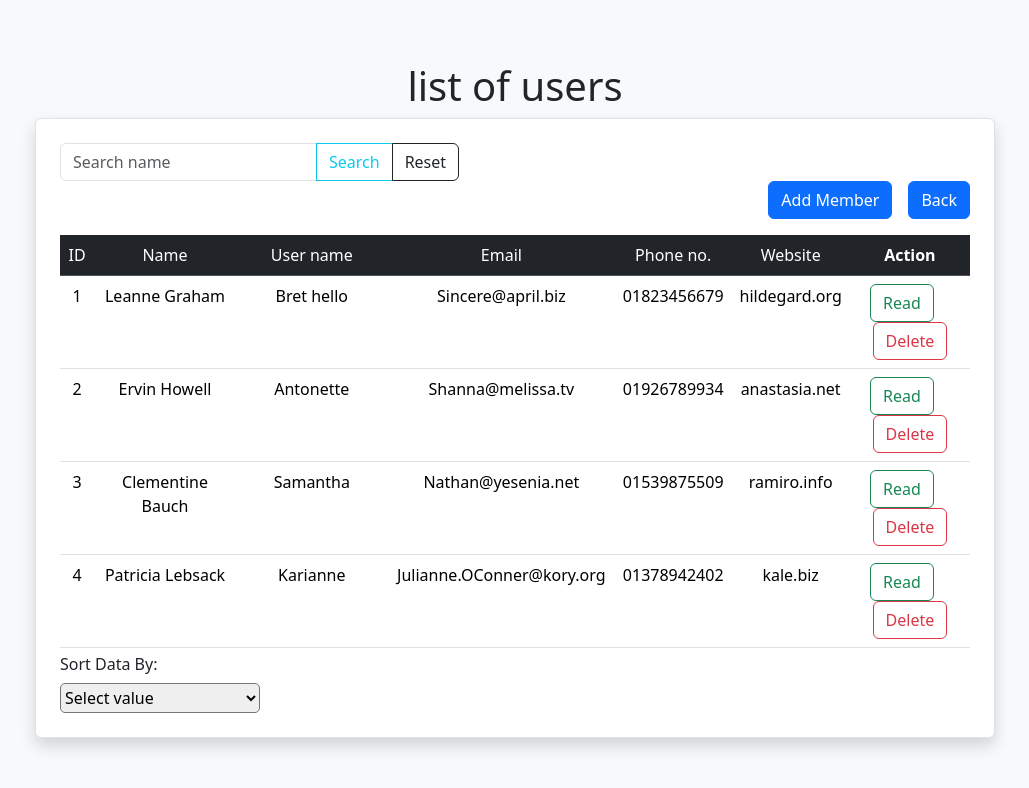
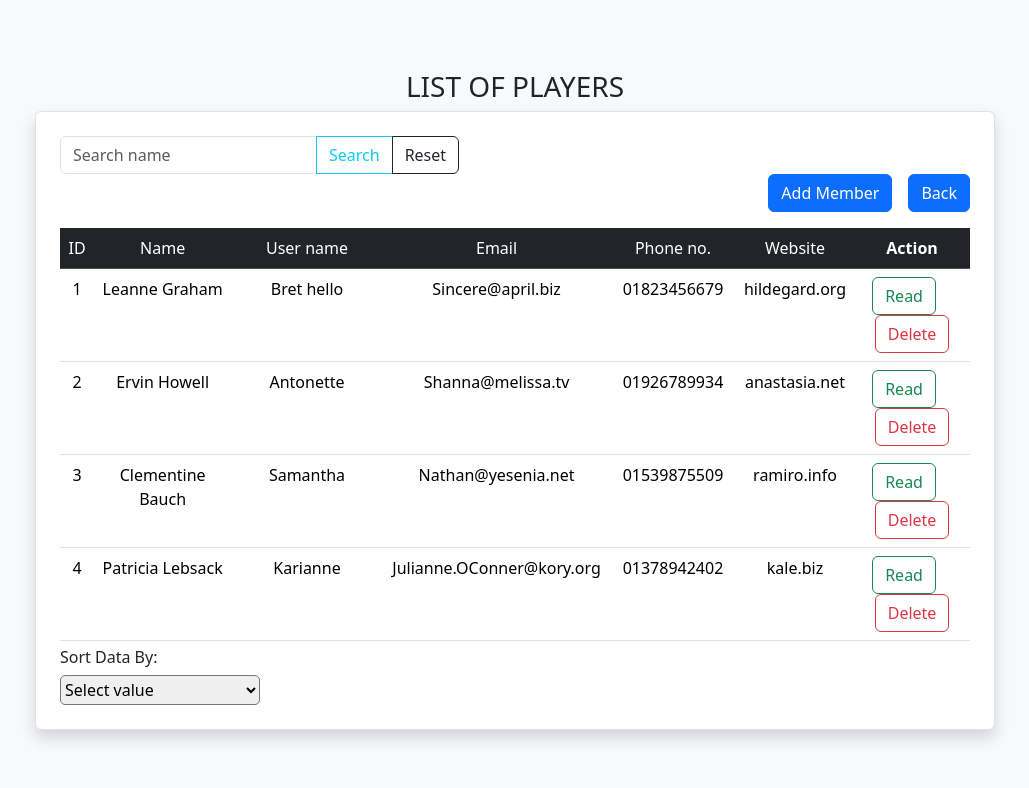
Before and after one commit to HridoyMA/Learnathon-2.0-hridoy, a React (Vite) app in the folder learnathon_hridoy/: page /table in a window 1280 px wide. Shown: the top 788 px of the page, without its empty margins (125-1154 px from the left). Built offline with nearby package versions, Linux system fonts and the light colour scheme; data requests are answered from the project's data file.

Commit message:
color change and data input

```diff
--- a/learnathon_hridoy/db.json
+++ b/learnathon_hridoy/db.json
@@ -79,6 +79,14 @@
       "email": "Rey.Padberg@karina.biz",
       "phone": "01928963084",
       "website": "ambrose.net"
+    },
+    {
+      "name": "Saiful Ahmed",
+      "username": "saiful",
+      "email": "saiful@gmail.com",
+      "phone": "012862832932",
+      "website": "saiful.com",
+      "id": 11
     }
   ]
 }
--- a/learnathon_hridoy/src/components/table/Table.tsx
+++ b/learnathon_hridoy/src/components/table/Table.tsx
@@ -62,7 +62,10 @@ function Table() {
 
   return (
     <div className="d-flex bg-light text-dark flex-column justify-content-center align-items-center vh-100">
-      <h1>list of users</h1>
+      {/* <h1>List Of Players</h1> */}
+      <div className="ft-1">
+                            <h3><span>LIST </span>OF PLAYERS</h3>
+                        </div>
       <div className="w-75 rounded bg-white border shadow p-4">
         <div className="d-flex">
           <form className="d-flex input-group z-0 w-auto" onSubmit={handleSearch}>
```
